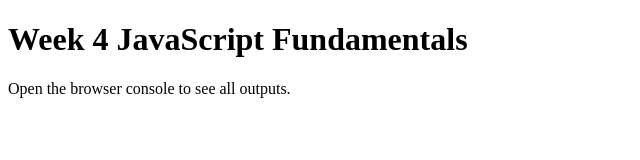
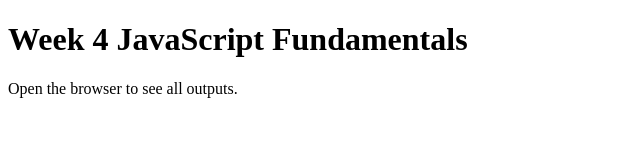
Before and after one commit to KennClout/iyf-s10-week-04-KennClout.-, a plain HTML site: page index.html in a window 1280 px wide. Shown: the full height of the page, 0-640 px from the left. Drawn offline with Linux system fonts and the light colour scheme.

Commit message:
Update instruction to open the browser for outputs

```diff
--- a/index.html
+++ b/index.html
@@ -8,7 +8,7 @@
 <body>
 
   <h1>Week 4 JavaScript Fundamentals</h1>
-  <p>Open the browser console to see all outputs.</p>
+  <p>Open the browser to see all outputs.</p>
 
   <script src="main.js"></script>
 </body>
```
